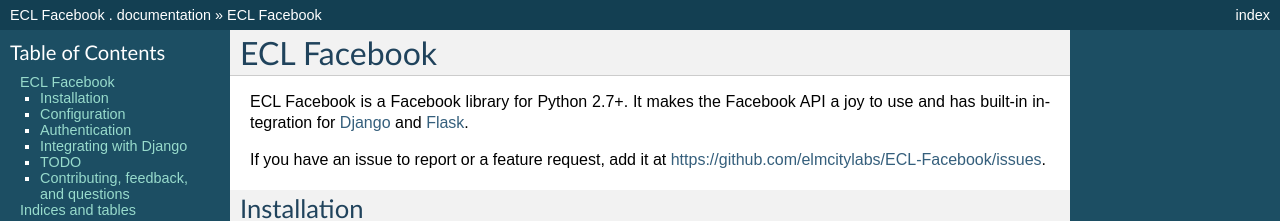
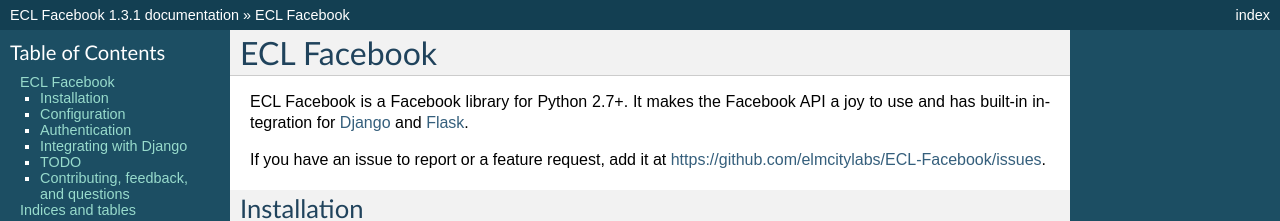
Before and after one commit to elmcitylabs/ECL-Facebook, a Sphinx documentation site: the page built from docs/index.rst, in a window 1280 px wide and 900 px high. Shown: the top 221 px of the window. Built offline with Sphinx 7.4.7, drawn with Linux system fonts in a browser that asks for light colours; formulas are drawn with MathJax 3; some of the changed text lies outside the part shown.

Commit message:
bump version to 1.3.1

```diff
--- a/docs/conf.py
+++ b/docs/conf.py
@@ -43,8 +43,8 @@
 project = u'ECL Facebook'
 copyright = u'2012, Elm City Labs LLC'
 
-version = ""
-release = "."
+version = "1.3"
+release = "1.3.1"
 
 # The language for content autogenerated by Sphinx. Refer to documentation
 # for a list of supported languages.
```
Also changed, not shown: 1 other file.
